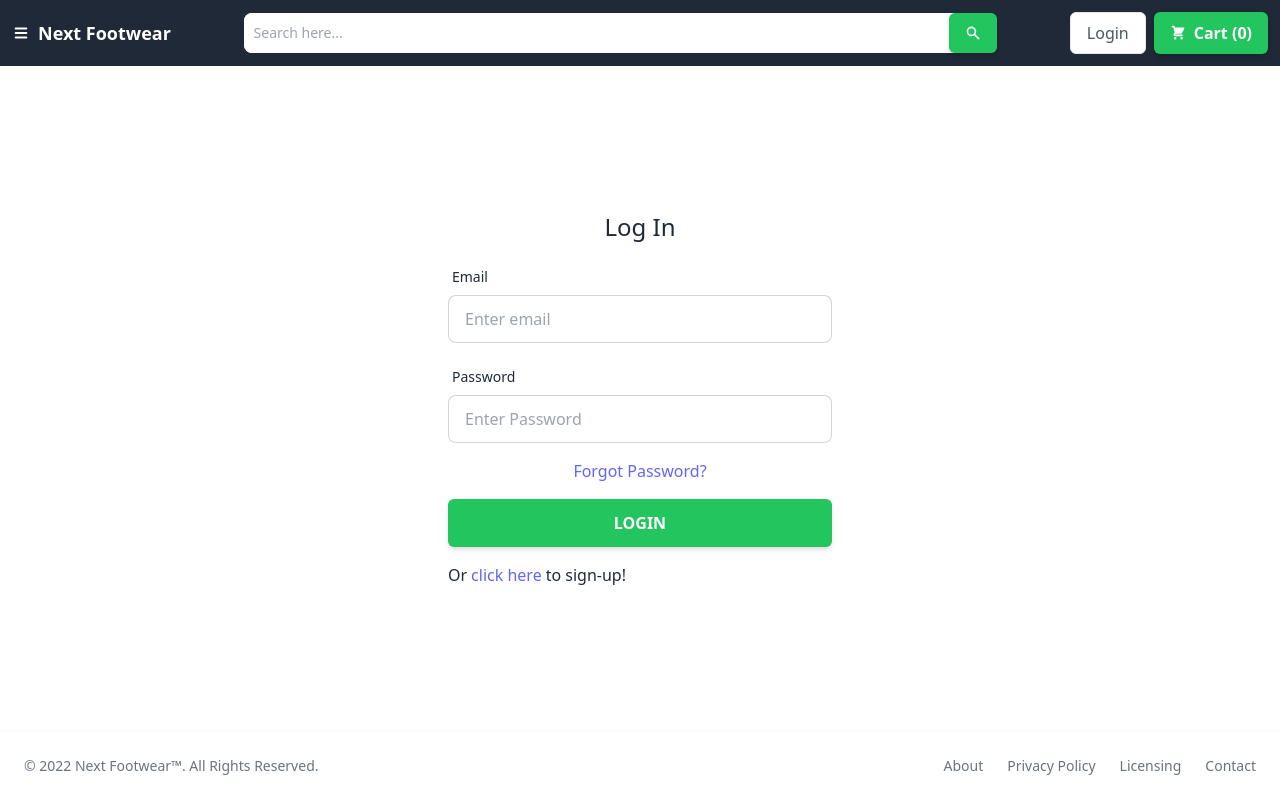
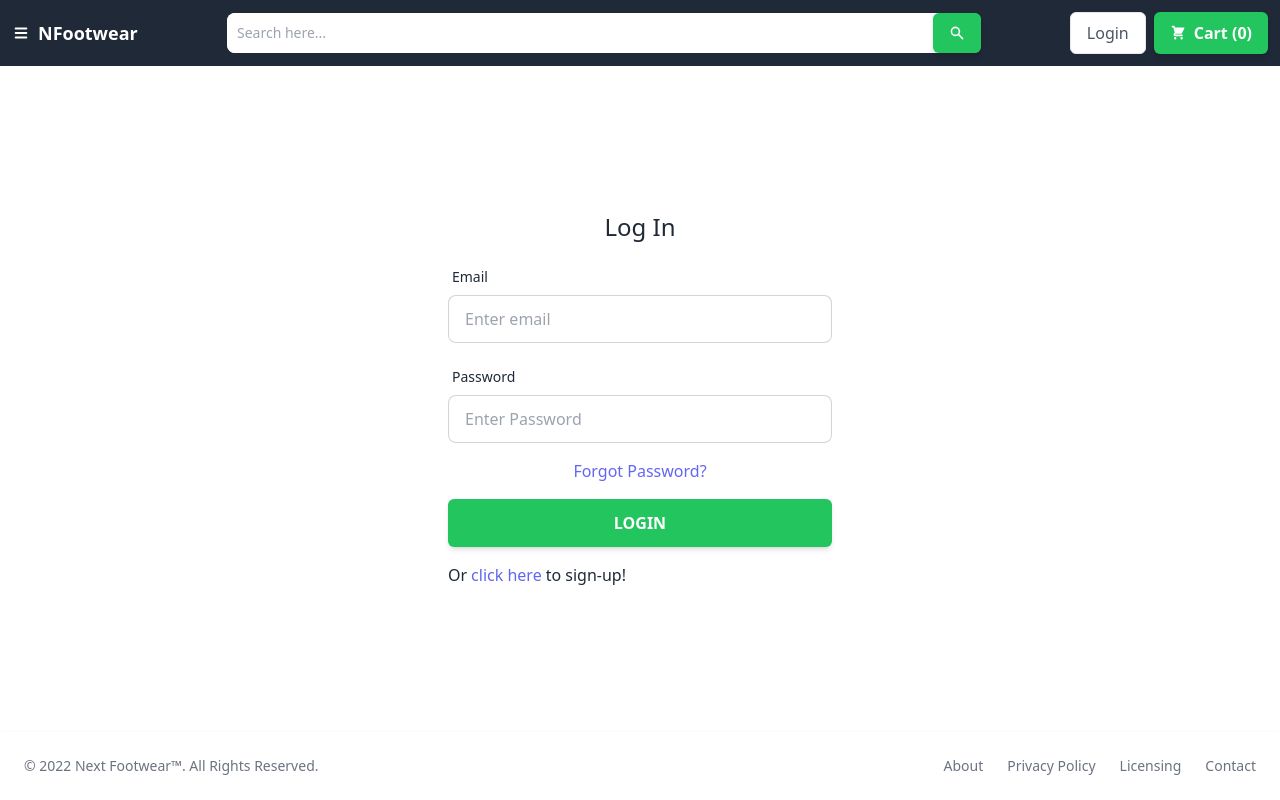
Before and after one commit to SrijanDas/Next-Footwear, a Next.js app: page /login in a window 1280 px wide. Built offline with nearby package versions, Linux system fonts and the light colour scheme; no server answers.

Commit message:
minor styling change

```diff
--- a/src/layout/Header.js
+++ b/src/layout/Header.js
@@ -8,11 +8,12 @@ function Header({ isAuthenticated, cart }) {
 
   return (
     <>
-      <nav className="flex flex-wrap sticky top-0 z-40 p-3 bg-gray-800 justify-between items-center">
+      <nav className="bg-gray-800 sticky top-0 z-40">
+        <div className="flex flex-wrap mx-auto p-3 justify-between items-center max-w-[2000px]">
           <div className="navBrand flex items-center text-lg font-semibold text-white cursor-pointer">
             <HiMenu onClick={() => setShowSidebar(true)} />
             <Link href="/">
-            <h2 className="ml-2">Next Footwear</h2>
+              <h2 className="ml-2">NFootwear</h2>
             </Link>
           </div>
           <div className="buttons flex gap-2 md:order-last">
@@ -47,8 +48,8 @@ function Header({ isAuthenticated, cart }) {
               </button>
             </form>
           </div>
+        </div>
       </nav>
-
       <Sidebar setShowSidebar={setShowSidebar} showSidebar={showSidebar} />
     </>
   );
```
Lines whose indentation alone changed are shown as unchanged.
